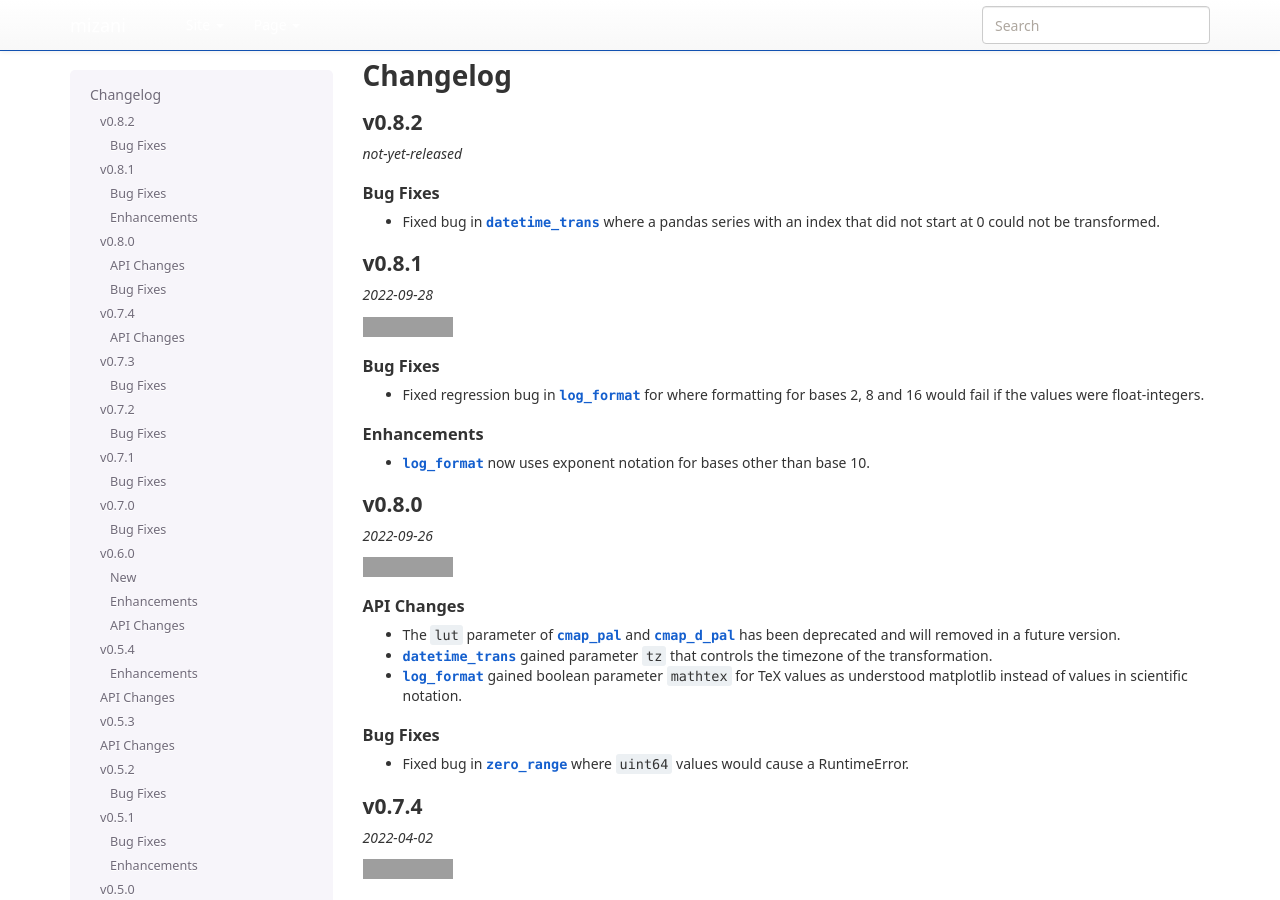
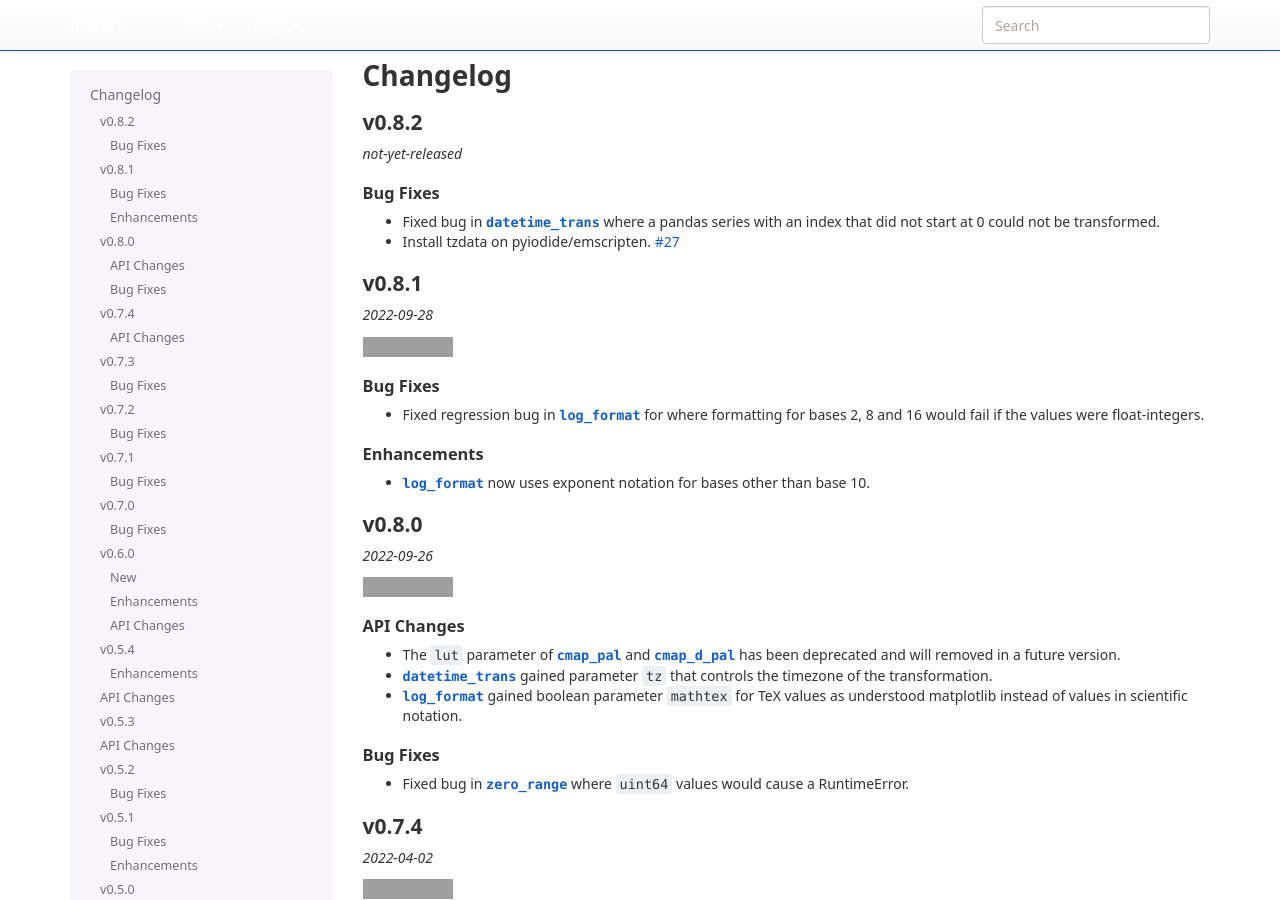
Before and after one commit to has2k1/mizani, a Sphinx documentation site: the page built from doc/changelog.rst, in a window 1280 px wide and 900 px high. Built offline with Sphinx 7.4.7, drawn with Linux system fonts in a browser that asks for light colours; nearby versions of some CDN libraries; library files that are not in the unit come from our copies; pages that are not in the unit, such as notebooks, are missing from menus; grey boxes are pictures that could not be loaded.

Commit message:
DOC: Update changelog

```diff
--- a/doc/changelog.rst
+++ b/doc/changelog.rst
@@ -13,6 +13,8 @@ Bug Fixes
 - Fixed bug in :class:`~mizani.transforms.datetime_trans` where
   a pandas series with an index that did not start at 0 could not
   be transformed.
+
+- Install tzdata on pyiodide/emscripten. :issue:`27`
 
 v0.8.1
 ------
```
